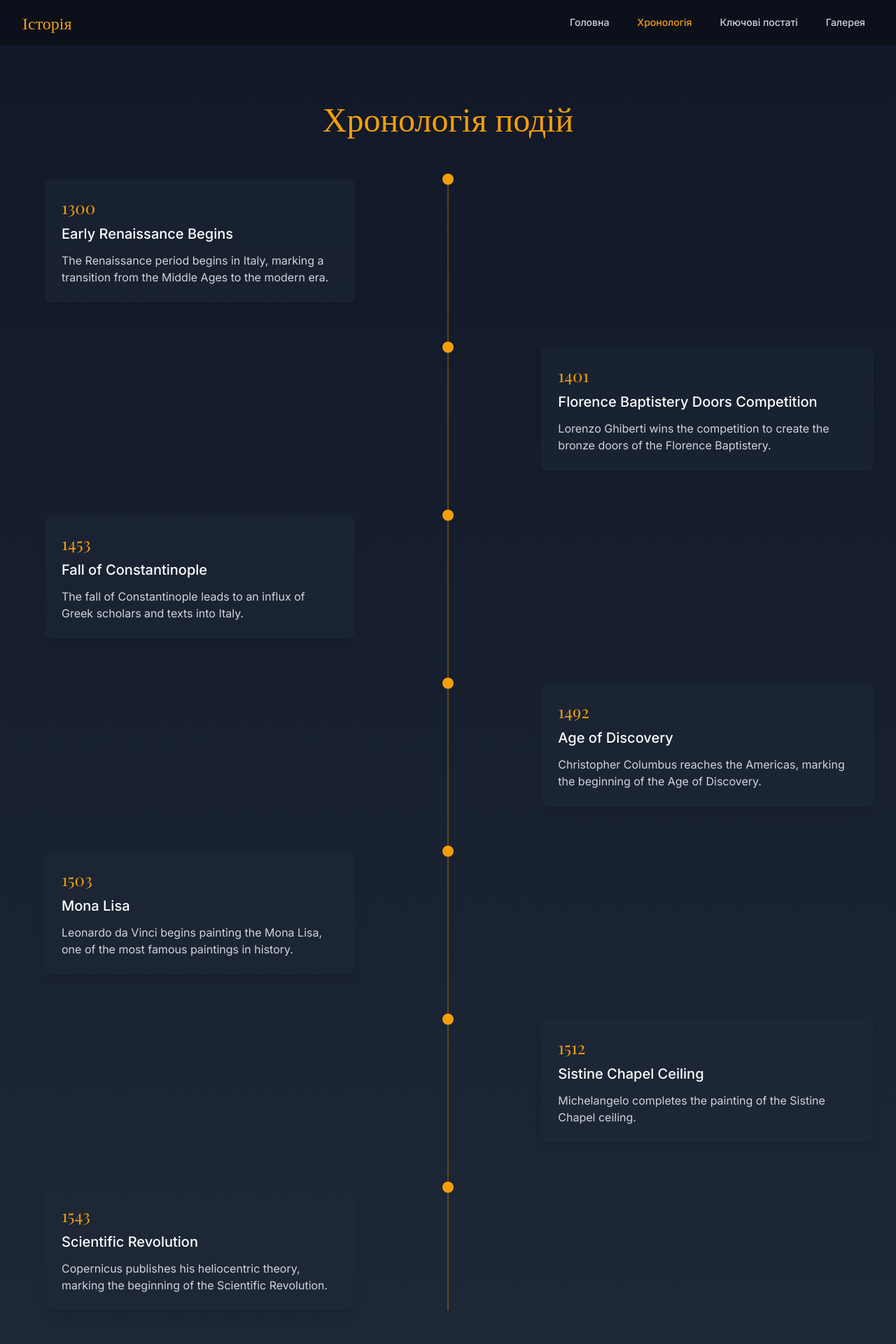
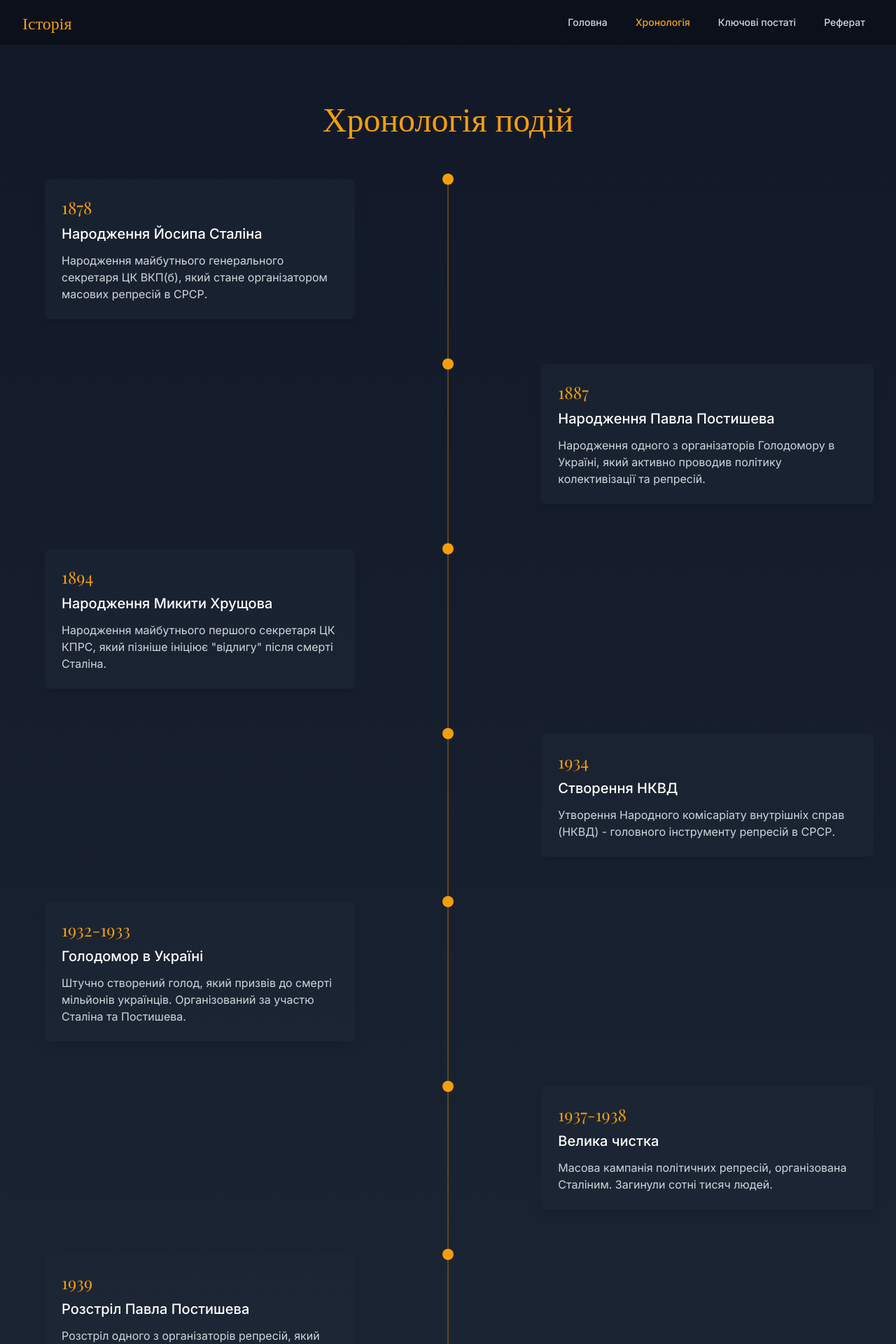
Before and after one commit to Facelles/historyweb, a Vue app: page /historyweb/timeline in a window 1280 px wide. Shown: the top 1920 px of the page at 70% size. Built offline with nearby package versions, Linux system fonts and the light colour scheme.

Commit message:
added ref

```diff
--- a/src/App.vue
+++ b/src/App.vue
@@ -9,7 +9,7 @@ const navigation = [
   { name: 'Головна', href: '/' },
   { name: 'Хронологія', href: '/timeline' },
   { name: 'Ключові постаті', href: '/figures' },
-  { name: 'Галерея', href: '/gallery' }
+  { name: 'Реферат', href: '/referat' }
 ]
 </script>
 
--- /dev/null
+++ b/src/router/index.js
@@ -0,0 +1,33 @@
+import { createRouter, createWebHistory } from 'vue-router'
+import Home from '../views/Home.vue'
+import Timeline from '../views/Timeline.vue'
+import Figures from '../views/Figures.vue'
+import Referat from '../views/Referat.vue'
+
+const router = createRouter({
+  history: createWebHistory('/historyweb/'),
+  routes: [
+    {
+      path: '/',
+      name: 'home',
+      component: Home
+    },
+    {
+      path: '/timeline',
+      name: 'timeline',
+      component: Timeline
+    },
+    {
+      path: '/figures',
+      name: 'figures',
+      component: Figures
+    },
+    {
+      path: '/referat',
+      name: 'referat',
+      component: Referat
+    }
+  ]
+})
+
+export default router
--- a/src/views/Figures.vue
+++ b/src/views/Figures.vue
@@ -55,18 +55,53 @@ import { ScrollTrigger } from 'gsap/ScrollTrigger'
 gsap.registerPlugin(ScrollTrigger)
 
 const historicalFigures = ref([
-  // Тут будуть ваші історичні постаті
-  // Приклад структури:
   {
-    name: 'Ім\'я історичної постаті',
-    years: 'Роки життя',
-    description: 'Короткий опис діяльності та значення в історії.',
+    name: 'Йосип Сталін',
+    years: '1878-1953',
+    description: 'Генеральний секретар ЦК ВКП(б), організатор масових репресій в СРСР. Активно контролював і санкціонував застосування репресивних заходів, використовуючи їх як засіб усунення будь-яких потенційних опонентів та консолідації власної влади.',
     achievements: [
-      'Досягнення 1',
-      'Досягнення 2',
-      'Досягнення 3'
+      'Організатор Голодомору 1932-1933 років',
+      'Ініціатор Великої чистки 1937-1938 років',
+      'Створення системи ГУЛАГ',
+      'Проведення масових депортацій'
     ],
-    image: '/images/figures/figure1.jpg'
+    image: '/images/artists/stalin.jpg'
+  },
+  {
+    name: 'Микита Хрущов',
+    years: '1894-1971',
+    description: 'Перший секретар ЦК КПРС, керівник України під час репресій. Після Сталіна продовжував репресії, але пізніше ініціював розкриття їх масштабів та реформи.',
+    achievements: [
+      'Керівник України під час репресій',
+      'Ініціатор "відлиги" після смерті Сталіна',
+      'Розкриття культу особи Сталіна',
+      'Реформування системи репресій'
+    ],
+    image: '/images/artists/Хрущов.avif'
+  },
+  {
+    name: 'НКВД',
+    years: '1934-1946',
+    description: 'Головний інструмент здійснення репресій - радянська таємна поліція. Організовувала арешти, судові процеси «тройками» та розстріли.',
+    achievements: [
+      'Організація масових арештів',
+      'Проведення судових процесів',
+      'Виконання розстрілів',
+      'Контроль над системою ГУЛАГ'
+    ],
+    image: '/images/artists/НКВД.jpeg'
+  },
+  {
+    name: 'Павло Постишев',
+    years: '1887-1939',
+    description: 'Один з організаторів Голодомору в Україні. Активно проводив політику колективізації та репресій проти української інтелігенції.',
+    achievements: [
+      'Організатор репресій в Україні',
+      'Проведення колективізації',
+      'Боротьба з "націоналістичними елементами"',
+      'Участь в організації Голодомору'
+    ],
+    image: '/images/artists/Постишев.jpg'
   }
 ])
 
--- /dev/null
+++ b/src/views/Referat.vue
@@ -0,0 +1,59 @@
+<template>
+  <div class="min-h-screen py-20">
+    <div class="max-w-4xl mx-auto px-4 sm:px-6 lg:px-8">
+      <h1 class="text-4xl md:text-5xl font-serif text-center text-gold-500 mb-16">
+        Реферат
+      </h1>
+
+      <div class="bg-gray-800/50 p-8 rounded-lg shadow-lg">
+        <div class="prose prose-invert max-w-none">
+          <!-- Тут буде ваш реферат -->
+          <p class="text-gray-300 text-center">
+            Тут буде розміщено ваш реферат про масові репресії в Україні.
+          </p>
+        </div>
+      </div>
+    </div>
+  </div>
+</template>
+
+<script setup>
+import { onMounted } from 'vue'
+import gsap from 'gsap'
+import { ScrollTrigger } from 'gsap/ScrollTrigger'
+
+gsap.registerPlugin(ScrollTrigger)
+
+onMounted(() => {
+  // Анімація появи контенту
+  gsap.from('.prose', {
+    scrollTrigger: {
+      trigger: '.prose',
+      start: 'top bottom-=100',
+      toggleActions: 'play none none reverse'
+    },
+    opacity: 0,
+    y: 30,
+    duration: 1,
+    ease: 'power2.out'
+  })
+})
+</script>
+
+<style scoped>
+.prose {
+  opacity: 0;
+  animation: fadeIn 0.8s ease-out forwards;
+}
+
+@keyframes fadeIn {
+  from {
+    opacity: 0;
+    transform: translateY(20px);
+  }
+  to {
+    opacity: 1;
+    transform: translateY(0);
+  }
+}
+</style>
--- a/src/views/Timeline.vue
+++ b/src/views/Timeline.vue
@@ -49,39 +49,49 @@ gsap.registerPlugin(ScrollTrigger)
 
 const timelineEvents = ref([
   {
-    year: '1300',
-    title: 'Early Renaissance Begins',
-    description: 'The Renaissance period begins in Italy, marking a transition from the Middle Ages to the modern era.'
+    year: '1878',
+    title: 'Народження Йосипа Сталіна',
+    description: 'Народження майбутнього генерального секретаря ЦК ВКП(б), який стане організатором масових репресій в СРСР.'
   },
   {
-    year: '1401',
-    title: 'Florence Baptistery Doors Competition',
-    description: 'Lorenzo Ghiberti wins the competition to create the bronze doors of the Florence Baptistery.'
+    year: '1887',
+    title: 'Народження Павла Постишева',
+    description: 'Народження одного з організаторів Голодомору в Україні, який активно проводив політику колективізації та репресій.'
   },
   {
-    year: '1453',
-    title: 'Fall of Constantinople',
-    description: 'The fall of Constantinople leads to an influx of Greek scholars and texts into Italy.'
+    year: '1894',
+    title: 'Народження Микити Хрущова',
+    description: 'Народження майбутнього першого секретаря ЦК КПРС, який пізніше ініціює "відлигу" після смерті Сталіна.'
   },
   {
-    year: '1492',
-    title: 'Age of Discovery',
-    description: 'Christopher Columbus reaches the Americas, marking the beginning of the Age of Discovery.'
+    year: '1934',
+    title: 'Створення НКВД',
+    description: 'Утворення Народного комісаріату внутрішніх справ (НКВД) - головного інструменту репресій в СРСР.'
   },
   {
-    year: '1503',
-    title: 'Mona Lisa',
-    description: 'Leonardo da Vinci begins painting the Mona Lisa, one of the most famous paintings in history.'
+    year: '1932-1933',
+    title: 'Голодомор в Україні',
+    description: 'Штучно створений голод, який призвів до смерті мільйонів українців. Організований за участю Сталіна та Постишева.'
   },
   {
-    year: '1512',
-    title: 'Sistine Chapel Ceiling',
-    description: 'Michelangelo completes the painting of the Sistine Chapel ceiling.'
+    year: '1937-1938',
+    title: 'Велика чистка',
+    description: 'Масова кампанія політичних репресій, організована Сталіним. Загинули сотні тисяч людей.'
   },
   {
-    year: '1543',
-    title: 'Scientific Revolution',
-    description: 'Copernicus publishes his heliocentric theory, marking the beginning of the Scientific Revolution.'
+    year: '1939',
+    title: 'Розстріл Павла Постишева',
+    description: 'Розстріл одного з організаторів репресій, який сам став жертвою сталінського терору.'
+  },
+  {
+    year: '1953',
+    title: 'Смерть Сталіна',
+    description: 'Смерть Йосипа Сталіна, яка призвела до поступового відходу від політики масових репресій.'
+  },
+  {
+    year: '1956',
+    title: 'Хрущовська "відлига"',
+    description: 'Розкриття культу особи Сталіна на XX з\'їзді КПРС, ініційоване Хрущовим. Початок періоду відносного послаблення репресій.'
   }
 ])
 
```
Also changed, not shown: src/views/Home.vue (+39 -13 lines), 20 other files (tests, documents, lock files or other folders).
